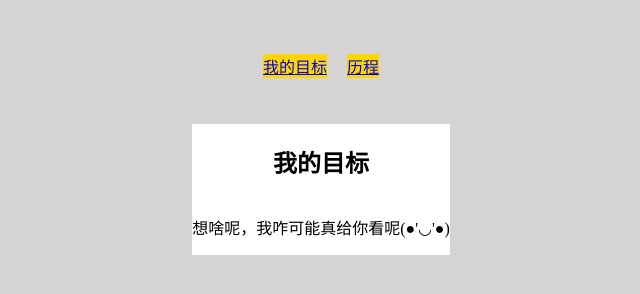
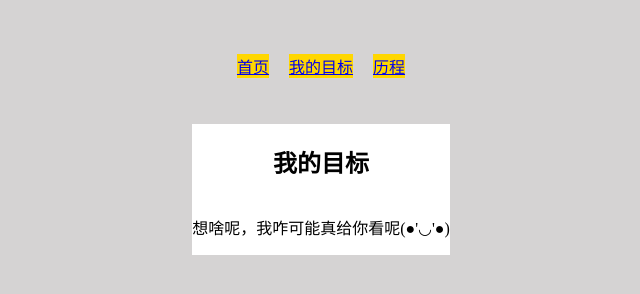
Before and after one commit to Chinchilla95/Start-of-HTML, a plain HTML site: page personal aims.html in a window 1280 px wide. Shown: the whole page, without its empty margins (319-959 px from the left). Drawn offline with Linux system fonts and the light colour scheme.

Commit message:
Update personal aims.html

```diff
--- a/personal aims.html
+++ b/personal aims.html
@@ -24,12 +24,19 @@
       "
     >
       <div style="display: flex; margin: 10px">
-        <a href="./personal aims.html">
+        <a href="https://chinchilla95.github.io/Start-of-HTML/">
+          <p style="font-size: 18; background-color: gold">首页</p>
+        </a>
+      </div>
+      <div style="display: flex; margin: 10px">
+        <a
+          href="https://chinchilla95.github.io/Start-of-HTML/personal%20aims.html"
+        >
           <p style="font-size: 18; background-color: gold">我的目标</p>
         </a>
       </div>
       <div style="display: flex; margin: 10px">
-        <a href="./Experience.html">
+        <a href="https://chinchilla95.github.io/Start-of-HTML/Experience.html">
           <p style="font-size: 18; background-color: gold">历程</p>
         </a>
       </div>
```
